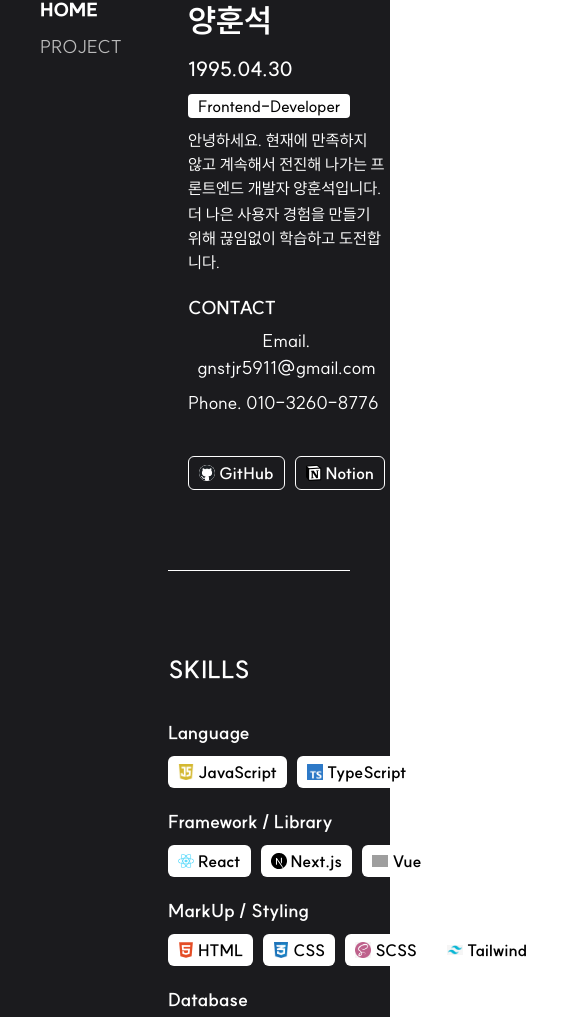
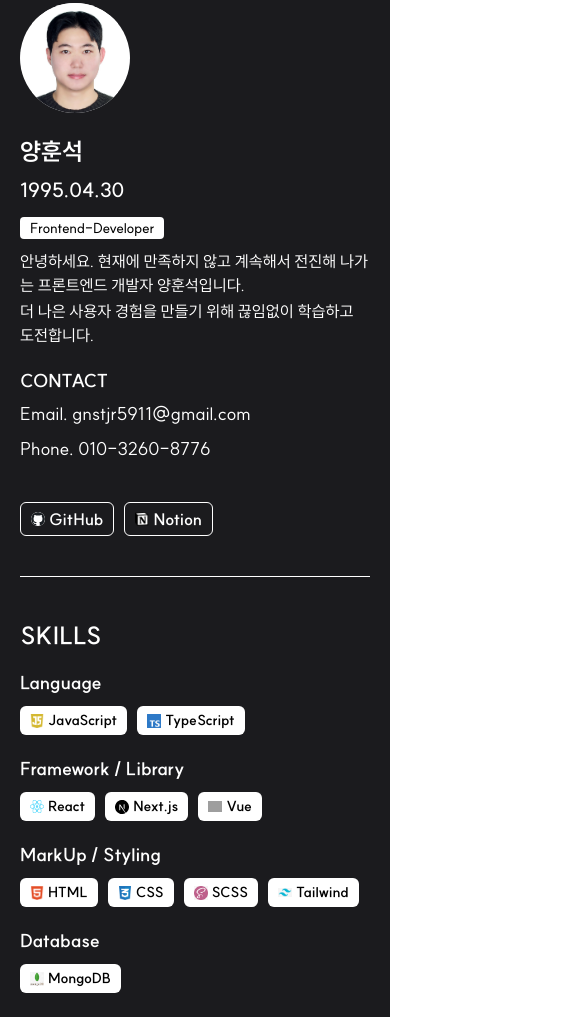
Before and after one commit to hunseok-Y/portfolio, a React (Vite) app: page / in a window 390 px wide. Shown: the part 968-1985 px from the top of the page, 585 px wide, since content can reach past the window. Built offline with nearby package versions, Linux system fonts and the light colour scheme; grey boxes are pictures that could not be loaded.

Commit message:
portfolio 페이지 반응형 작업

```diff
--- a/src/Layout.tsx
+++ b/src/Layout.tsx
@@ -4,7 +4,7 @@ import Content from "./pages/content";
 export default function Layout() {
 	return (
 		<div className="bg-[#1b1b1e]">
-			<div className="md:max-w-[1140px] md:mx-auto px-[40px]">
+			<div className="lg:max-w-[1140px] max-w-auto lg:px-0 lg:mx-auto m-0 px-[20px] lg:px-[40px]">
 				<Intro />
 				<Content />
 			</div>
--- a/src/components/tab.tsx
+++ b/src/components/tab.tsx
@@ -6,8 +6,8 @@ export default function Tab() {
 
 	return (
 		<>
-			<div className=" w-[150px] ">
-				<div className="flex flex-col items-start gap-y-2.5 sticky top-24">
+			<div className="lg:w-[150px] lg:static sticky top-0 z-30">
+				<div className="py-5 bg-[#1b1b1e] lg:mx-0 lg:px-0 mx-[-20px] lg:mx-[-40px] gap-x-2.5 lg:sticky top-0 flex justify-center lg:flex-col lg:items-start lg:gap-y-2.5 lg:top-24 z-30">
 					<button onClick={() => navigate("/")} className={`text-[18px] text-[#bbbbbb] cursor-pointer hover:underline ${location == "/" ? "font-[900] text-white" : "font-[400]"}`}>
 						HOME
 					</button>
--- a/src/components/title.tsx
+++ b/src/components/title.tsx
@@ -11,7 +11,7 @@ export default function Title({ title }: { title: string }) {
 						loop: false,
 						delay: 50,
 						// class 작성
-						wrapperClassName: "text-white text-[60px]/[1.4] tracking-[-0.25rem] font-[700]",
+						wrapperClassName: "text-white text-[48px] lg:text-[60px]/[1.4] tracking-[-0.25rem] font-[700]",
 					}}
 					onInit={(typewriter) => {
 						typewriter.typeString(title).start();
--- a/src/pages/content.tsx
+++ b/src/pages/content.tsx
@@ -3,8 +3,8 @@ import Tab from "../components/tab";
 
 export default function Content() {
 	return (
-		<div className="py-[120px]">
-			<div className="flex relative gap-x-[40px] relative">
+		<div className="md:py-[120px] py-[60px]">
+			<div className="block lg:flex gap-x-[40px] lg:flex-row flex-col">
 				<Tab />
 				<Outlet />
 			</div>
--- a/src/pages/intro.tsx
+++ b/src/pages/intro.tsx
@@ -20,7 +20,7 @@ export default function Intro() {
 
 	return (
 		<>
-			<div className="h-[100dvh] pt-[120px] flex-[1_1_100%]">
+			<div className="h-[100dvh] md:py-[120px] py-[60px] flex-[1_1_100%]">
 				<div className="flex flex-col h-full">
 					<h2 className={`${isRendered ? "rendered" : ""} underline-text`}>Front-end Developer</h2>
 					<Title title={title} />
--- a/src/pages/portFolio.tsx
+++ b/src/pages/portFolio.tsx
@@ -20,15 +20,15 @@ export default function PortFolio() {
 	return (
 		<>
 			<div className="flex-[1_1_100%] min-w-0">
-				<section className="flex gap-x-5 pb-[80px] border-b-[0.5px] border-solid border-white">
-					<div className="w-[146px] h-[146px]">
+				<section className="md:flex block gap-x-5 md:pb-[80px] pb-[40px] border-b-[0.5px] border-solid border-white">
+					<div className="md:w-[146px] md:h-[146px] w-[110px] h-[110px] flex-[0_0_auto]">
 						<img src="/images/profile_img.jpg" className="w-full h-full object-top object-contain rounded-[50%] overflow-hidden bg-white" alt="" />
 					</div>
-					<div>
-						<h1 className="text-[32px] font-[700] text-white">양훈석</h1>
-						<h2 className="text-white text-[20px] mt-2.5 font-[600]">1995.04.30</h2>
+					<div className="mt-5 lg:mt-0">
+						<h1 className="content-title">양훈석</h1>
+						<h2 className="text-white text-[20px] mt-1.5 lg:mt-2.5 font-[600]">1995.04.30</h2>
 						<div className="mt-2.5">
-							<span className="p-[2px_10px] font-[500] bg-white rounded-[4px]">Frontend-Developer</span>
+							<span className="p-[2px_10px] font-[500] lg:text-[16px] text-[14px] bg-white rounded-[4px]">Frontend-Developer</span>
 						</div>
 						<div className="flex flex-col gap-y-[2px] mt-2.5">
 							<span className="text-white">안녕하세요. 현재에 만족하지 않고 계속해서 전진해 나가는 프론트엔드 개발자 양훈석입니다.</span>
@@ -50,7 +50,7 @@ export default function PortFolio() {
 									href="https://github.com/hunseok-Y"
 									target="_blank"
 									className=" border text-white border-white hover:text-black hover:border-black hover:bg-white inline-flex transition-all items-center gap-x-1 px-2.5 py-1 rounded-[6px]">
-									<div className="w-[16px] h-[16px]">
+									<div className="md:w-[16px] md:h-[16px] w-[14px] h-[14px]">
 										<img src="/images/icon_github.svg" alt="" className="object-center object-contain w-full h-full bg-white rounded-[50%]" />
 									</div>
 									<span className="font-[700]">GitHub</span>
@@ -59,7 +59,7 @@ export default function PortFolio() {
 									href="https://meowing-wood-e89.notion.site/SW-274ef2fed5bb807a83c5f6135acaa12b?source=copy_link"
 									target="_blank"
 									className="border text-white border-white hover:text-black hover:border-black hover:bg-white inline-flex transition-all items-center gap-x-1 px-2.5 py-1 rounded-[6px]">
-									<div className="w-[16px] h-[16px]">
+									<div className="md:w-[16px] md:h-[16px] w-[14px] h-[14px]">
 										<img src="/images/icon_notion.png" alt="" className="object-center object-contain w-full h-full" />
 									</div>
 									<span className="font-[700]">Notion</span>
@@ -68,20 +68,20 @@ export default function PortFolio() {
 						</div>
 					</div>
 				</section>
-				<section className="mt-[80px] pb-[80px] border-b-[0.5px] border-solid border-white">
+				<section className="md:mt-[80px] mt-[40px] pb-[40px] md:pb-[80px] border-b-[0.5px] border-solid border-white">
 					<h1 className="content-title">SKILLS</h1>
-					<div className="mt-8">
+					<div className="lg:mt-8 mt-4">
 						<div>
 							<h2 className="content-title">Language</h2>
 							<div className="flex gap-x-2.5 mt-2.5">
-								<div className="bg-white inline-flex items-center gap-x-1 px-2.5 py-1 rounded-[6px]">
-									<div className="w-[16px] h-[16px]">
+								<div className="bg-white inline-flex items-center gap-x-1 px-2.5 py-1 rounded-[6px] md:text-[16px] text-[14px]">
+									<div className="md:w-[16px] md:h-[16px] w-[14px] h-[14px]">
 										<img src="/images/icon_javascript.png" alt="" className="object-center object-contain w-full h-full" />
 									</div>
 									<span className="font-[700]">JavaScript</span>
 								</div>
-								<div className="bg-white inline-flex items-center gap-x-1 px-2.5 py-1 rounded-[6px]">
-									<div className="w-[16px] h-[16px]">
+								<div className="bg-white inline-flex items-center gap-x-1 px-2.5 py-1 rounded-[6px] md:text-[16px] text-[14px]">
+									<div className="md:w-[16px] md:h-[16px] w-[14px] h-[14px]">
 										<img src="/images/icon_typescript.png" alt="" className="object-center object-contain w-full h-full" />
 									</div>
 									<span className="font-[700]">TypeScript</span>
@@ -91,20 +91,20 @@ export default function PortFolio() {
 						<div className="mt-5">
 							<h2 className="content-title">Framework / Library</h2>
 							<div className="flex gap-x-2.5 mt-2.5">
-								<div className="bg-white inline-flex items-center gap-x-1 px-2.5 py-1 rounded-[6px]">
-									<div className="w-[16px] h-[16px]">
+								<div className="bg-white inline-flex items-center gap-x-1 px-2.5 py-1 rounded-[6px] md:text-[16px] text-[14px]">
+									<div className="md:w-[16px] md:h-[16px] w-[14px] h-[14px]">
 										<img src="/images/icon_react.png" alt="" className="object-center object-contain w-full h-full" />
 									</div>
 									<span className="font-[700]">React</span>
 								</div>
-								<div className="bg-white inline-flex items-center gap-x-1 px-2.5 py-1 rounded-[6px]">
-									<div className="w-[16px] h-[16px]">
+								<div className="bg-white inline-flex items-center gap-x-1 px-2.5 py-1 rounded-[6px] md:text-[16px] text-[14px]">
+									<div className="md:w-[16px] md:h-[16px] w-[14px] h-[14px]">
 										<img src="/images/icon_next.svg" alt="" className="object-center object-contain w-full h-full" />
 									</div>
 									<span className="font-[700]">Next.js</span>
 								</div>
-								<div className="bg-white inline-flex items-center gap-x-1 px-2.5 py-1 rounded-[6px]">
-									<div className="w-[16px] h-[16px]">
+								<div className="bg-white inline-flex items-center gap-x-1 px-2.5 py-1 rounded-[6px] md:text-[16px] text-[14px]">
+									<div className="md:w-[16px] md:h-[16px] w-[14px] h-[14px]">
 										<img src="/images/icon_vue.png" alt="" className="object-center object-contain w-full h-full" />
 									</div>
 									<span className="font-[700]">Vue</span>
@@ -113,27 +113,27 @@ export default function PortFolio() {
 						</div>
 						<div className="mt-5">
 							<h2 className="content-title">MarkUp / Styling</h2>
-							<div className="flex gap-x-2.5 mt-2.5">
-								<div className="bg-white inline-flex items-center gap-x-1 px-2.5 py-1 rounded-[6px]">
-									<div className="w-[16px] h-[16px]">
+							<div className="flex gap-x-2.5 gap-y-2.5 mt-2.5 flex-wrap">
+								<div className="bg-white inline-flex items-center gap-x-1 px-2.5 py-1 rounded-[6px] md:text-[16px] text-[14px]">
+									<div className="md:w-[16px] md:h-[16px] w-[14px] h-[14px]">
 										<img src="/images/icon_html.png" alt="" className="object-center object-contain w-full h-full" />
 									</div>
 									<span className="font-[700]">HTML</span>
 								</div>
-								<div className="bg-white inline-flex items-center gap-x-1 px-2.5 py-1 rounded-[6px]">
-									<div className="w-[16px] h-[16px]">
+								<div className="bg-white inline-flex items-center gap-x-1 px-2.5 py-1 rounded-[6px] md:text-[16px] text-[14px]">
+									<div className="md:w-[16px] md:h-[16px] w-[14px] h-[14px]">
 										<img src="/images/icon_css.png" alt="" className="object-center object-contain w-full h-full" />
 									</div>
 									<span className="font-[700]">CSS</span>
 								</div>
-								<div className="bg-white inline-flex items-center gap-x-1 px-2.5 py-1 rounded-[6px]">
-									<div className="w-[16px] h-[16px]">
+								<div className="bg-white inline-flex items-center gap-x-1 px-2.5 py-1 rounded-[6px] md:text-[16px] text-[14px]">
+									<div className="md:w-[16px] md:h-[16px] w-[14px] h-[14px]">
 										<img src="/images/icon_scss.png" alt="" className="object-center object-contain w-full h-full" />
 									</div>
 									<span className="font-[700]">SCSS</span>
 								</div>
-								<div className="bg-white inline-flex items-center gap-x-1 px-2.5 py-1 rounded-[6px]">
-									<div className="w-[16px] h-[16px]">
+								<div className="bg-white inline-flex items-center gap-x-1 px-2.5 py-1 rounded-[6px] md:text-[16px] text-[14px]">
+									<div className="md:w-[16px] md:h-[16px] w-[14px] h-[14px]">
 										<img src="/images/icon_tailwind.png" alt="" className="object-center object-contain w-full h-full" />
 									</div>
 									<span className="font-[700]">Tailwind</span>
@@ -143,8 +143,8 @@ export default function PortFolio() {
 						<div className="mt-5">
 							<h2 className="content-title">Database</h2>
 							<div className="flex gap-x-2.5 mt-2.5">
-								<div className="bg-white inline-flex items-center gap-x-1 px-2.5 py-1 rounded-[6px]">
-									<div className="w-[16px] h-[16px]">
+								<div className="bg-white inline-flex items-center gap-x-1 px-2.5 py-1 rounded-[6px] md:text-[16px] text-[14px]">
+									<div className="md:w-[16px] md:h-[16px] w-[14px] h-[14px]">
 										<img src="/images/icon_mongodb.png" alt="" className="object-center object-contain w-full h-full" />
 									</div>
 									<span className="font-[700]">MongoDB</span>
@@ -154,14 +154,14 @@ export default function PortFolio() {
 						<div className="mt-5">
 							<h2 className="content-title">Tool</h2>
 							<div className="flex gap-x-2.5 mt-2.5">
-								<div className="bg-white inline-flex items-center gap-x-1 px-2.5 py-1 rounded-[6px]">
-									<div className="w-[16px] h-[16px]">
+								<div className="bg-white inline-flex items-center gap-x-1 px-2.5 py-1 rounded-[6px] md:text-[16px] text-[14px]">
+									<div className="md:w-[16px] md:h-[16px] w-[14px] h-[14px]">
 										<img src="/images/icon_github.svg" alt="" className="object-center object-contain w-full h-full" />
 									</div>
 									<span className="font-[700]">GitHub</span>
 								</div>
-								<div className="bg-white inline-flex items-center gap-x-1 px-2.5 py-1 rounded-[6px]">
-									<div className="w-[16px] h-[16px]">
+								<div className="bg-white inline-flex items-center gap-x-1 px-2.5 py-1 rounded-[6px] md:text-[16px] text-[14px]">
+									<div className="md:w-[16px] md:h-[16px] w-[14px] h-[14px]">
 										<img src="/images/icon_notion.png" alt="" className="object-center object-contain w-full h-full" />
 									</div>
 									<span className="font-[700]">Notion</span>
@@ -170,10 +170,10 @@ export default function PortFolio() {
 						</div>
 					</div>
 				</section>
-				<section className="mt-[80px] pb-[80px] border-b-[0.5px] border-solid border-white">
+				<section className="md:mt-[80px] mt-[40px] pb-[40px] md:pb-[80px] border-b-[0.5px] border-solid border-white">
 					<h1 className="content-title">CAREER(총 3년 3개월)</h1>
-					<div className="mt-8 flex gap-x-10 ">
-						<div className="w-[150px] flex-[0_0_auto]">
+					<div className="lg:mt-8 mt-4 lg:flex lg:gap-x-10 block">
+						<div className="lg:w-[150px] flex-[0_0_auto]">
 							<h2 className="content-title">
 								어니언 <br />
 								커뮤니케이션즈
@@ -181,7 +181,7 @@ export default function PortFolio() {
 							<span className="text-white font-[200]">(웹퍼블리셔 / 대리)</span>
 							<h3 className="content-title mt-5">2022년 1월 10일 ~ 2025년 4월 1일</h3>
 						</div>
-						<div className="ml-[18px] flex-[1_1_100%] min-w-0">
+						<div className="lg:ml-[18px] md:ml-[20px] ml-[16px] lg:mt-0 mt-10 flex-[1_1_100%] min-w-0">
 							<ol className="list-decimal">
 								<li className="text-[20px] font-[700]">
 									<h3 className="content-title ">커뮤니케이션 및 유지보수</h3>
@@ -201,7 +201,7 @@ export default function PortFolio() {
 										<li>flex, grid, aspect-ratio 같은 새로운 스타일 코드들도 적극 활용해서 자유자제 사용할 수 있도록 했습니다. </li>
 									</ul>
 									<button
-										className="ml-4 mt-2.5 py-1.5 px-2 text-[16px] leading-[1] rounded-[6px] border border-white text-white transition-all hover:bg-white hover:border-white hover:text-[#1b1b1e]"
+										className="ml-4 mt-2.5 py-1.5 px-2 md:text-[16px] text-[12px] leading-[1] rounded-[6px] border border-white text-white transition-all hover:bg-white hover:border-white hover:text-[#1b1b1e]"
 										onClick={() => setStyleModal(!styleModal)}>
 										더 알아보기
 									</button>
@@ -225,7 +225,7 @@ export default function PortFolio() {
 														onClick={() => {
 															setOpenIndex(openIndex === i ? null : i);
 														}}>
-														<span className="text-white text-[18px]">{data.projectName}</span>
+														<span className="text-white md:text-[18px] text-[16px]">{data.projectName}</span>
 														<button className="text-white absolute translate-y-[-50%] top-[50%] right-0">
 															<ArrowDown className={`w-[20px] h-[20px] transition-transform ${openIndex === i ? "rotate-180" : ""}`} />
 														</button>
@@ -235,12 +235,12 @@ export default function PortFolio() {
 															openIndex === i ? "max-h-[1000px] delay-0 duration-700" : "max-h-0 duration-0"
 														}  overflow-hidden transition-[max-height_opacity] ease h-full`}>
 														<ul className="w-full">
-															<li className="text-white text-[18px] font-[400]">설명 : {data.description}</li>
-															<li className="text-white text-[18px] font-[400]">작업일 : {data.day}</li>
-															<li className="text-white text-[18px] font-[400]">작업페이지 : {data.contribution}</li>
+															<li className="text-white md:text-[18px] text-[14px] font-[400]">설명 : {data.description}</li>
+															<li className="text-white md:text-[18px] md:mt-0 mt-1 text-[14px] font-[400]">작업일 : {data.day}</li>
+															<li className="text-white md:text-[18px] md:mt-0 mt-1 text-[14px] font-[400]">작업페이지 : {data.contribution}</li>
 															{data.site ? (
 																<li>
-																	<a className="text-[#fff] hover:text-[#3d72f9] underline text-[16px] font-[400]" href={data.site}>
+																	<a className="text-[#fff] hover:text-[#3d72f9] underline md:text-[16px] text-[12px] font-[400]" href={data.site}>
 																		홈페이지 방문하기
 																	</a>
 																</li>
@@ -254,7 +254,7 @@ export default function PortFolio() {
 																				<div className="w-[12px] h-[12px]">
 																					<img src={`/images/icon_${item}.png`} alt="" className="object-center object-contain w-full h-full" />
 																				</div>
-																				<span className="font-[700] text-[14px]">{item.toUpperCase()}</span>
+																				<span className="font-[700] md:text-[14px] text-[12px]">{item.toUpperCase()}</span>
 																			</div>
 																		);
 																	})}
@@ -262,12 +262,19 @@ export default function PortFolio() {
 															</li>
 															<li>
 																<div className="mt-5">
-																	<Swiper spaceBetween={20} slidesPerView={2}>
+																	<Swiper
+																		spaceBetween={20}
+																		slidesPerView={1}
+																		breakpoints={{
+																			530: {
+																				slidesPerView: 2,
+																			},
+																		}}>
 																		{data.img
 																			? data.img.map((img) => {
 																					return (
 																						<SwiperSlide>
-																							<div className="h-[260px] overflow-hidden rounded-[10px]">
+																							<div className="md:h-[260px] h-[200px] overflow-hidden rounded-[10px]">
 																								<img className="w-full h-full object-top object-cover" src={img} alt="" />
 																							</div>
 																						</SwiperSlide>
@@ -288,18 +295,18 @@ export default function PortFolio() {
 						</div>
 					</div>
 				</section>
-				<section className="mt-[80px] pb-[80px]">
+				<section className="md:mt-[80px] md:pb-[80px] mt-[40px]">
 					<h1 className="content-title">CERTIFICATE</h1>
-					<div className="mt-8 flex gap-x-10 ">
-						<div className="w-[300px] flex-[0_0_auto]">
+					<div className="lg:mt-8 mt-4 lg:flex block gap-x-10 ">
+						<div className="md:w-[300px] w-auto flex-[0_0_auto]">
 							<h2 className="content-title">정보처리 산업기사 (필기)</h2>
 						</div>
-						<div className="ml-[18px] flex-[1_1_100%] min-w-0">
-							<div className="text-[18px] font-[300] text-white">
+						<div className="lg:ml-[18px] lg:mt-0 mt-1.5 flex-[1_1_100%] min-w-0">
+							<div className="md:text-[18px] text-[14px] font-[300] text-white">
 								과학기술정보통신부 <br />
 								2025.06
 							</div>
-							<div className="text-[18px] font-[300] text-white">2026 실기 자격증 취득 예정</div>
+							<div className="md:text-[18px] text-[14px] font-[300] text-white">2026 실기 자격증 취득 예정</div>
 						</div>
 					</div>
 				</section>
```
Also changed, not shown: src/App.css (+7 -1 lines), src/components/careerModal.tsx (+6 -6 lines), src/projects/newsly.tsx (+5 -6 lines).
